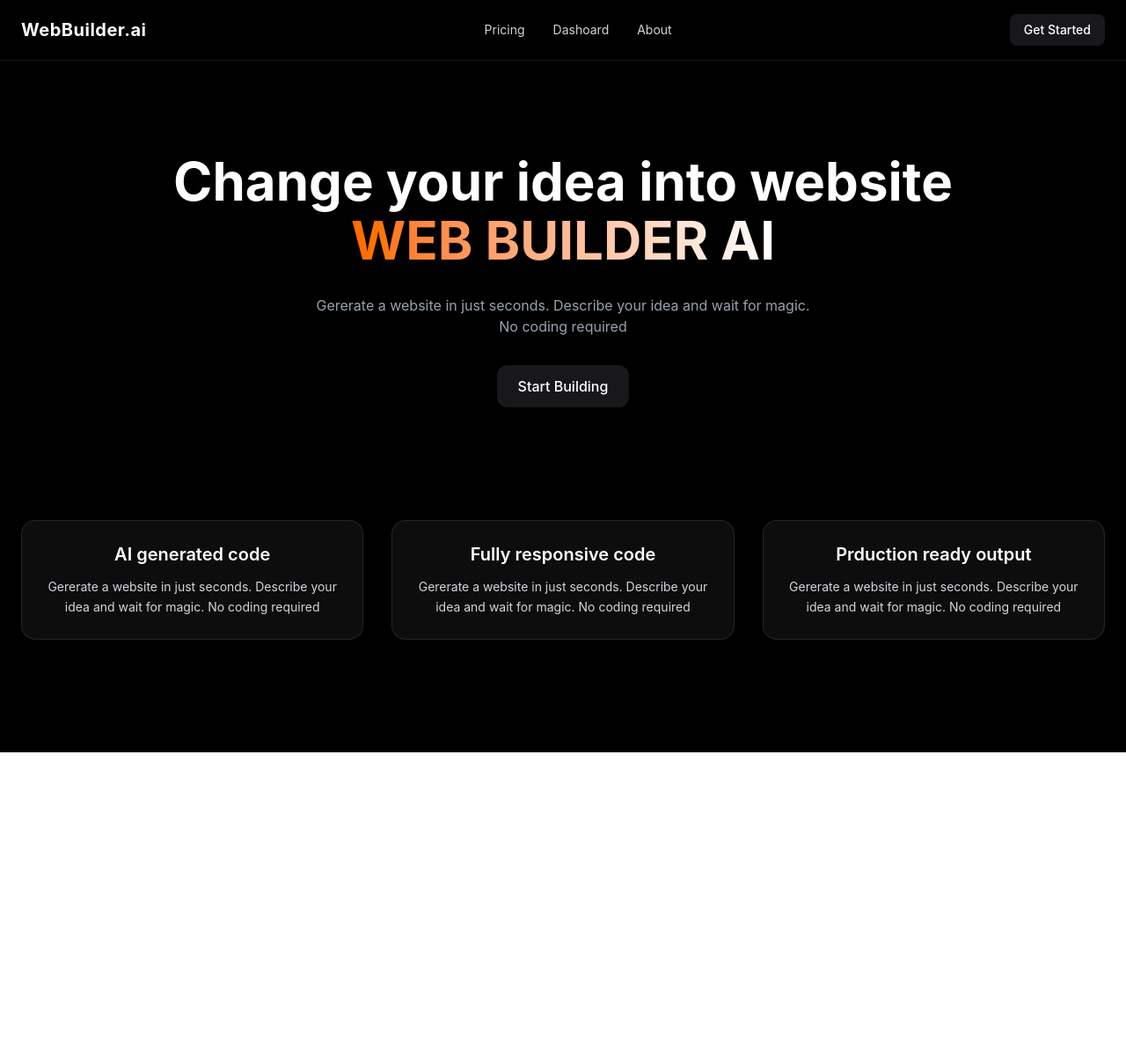
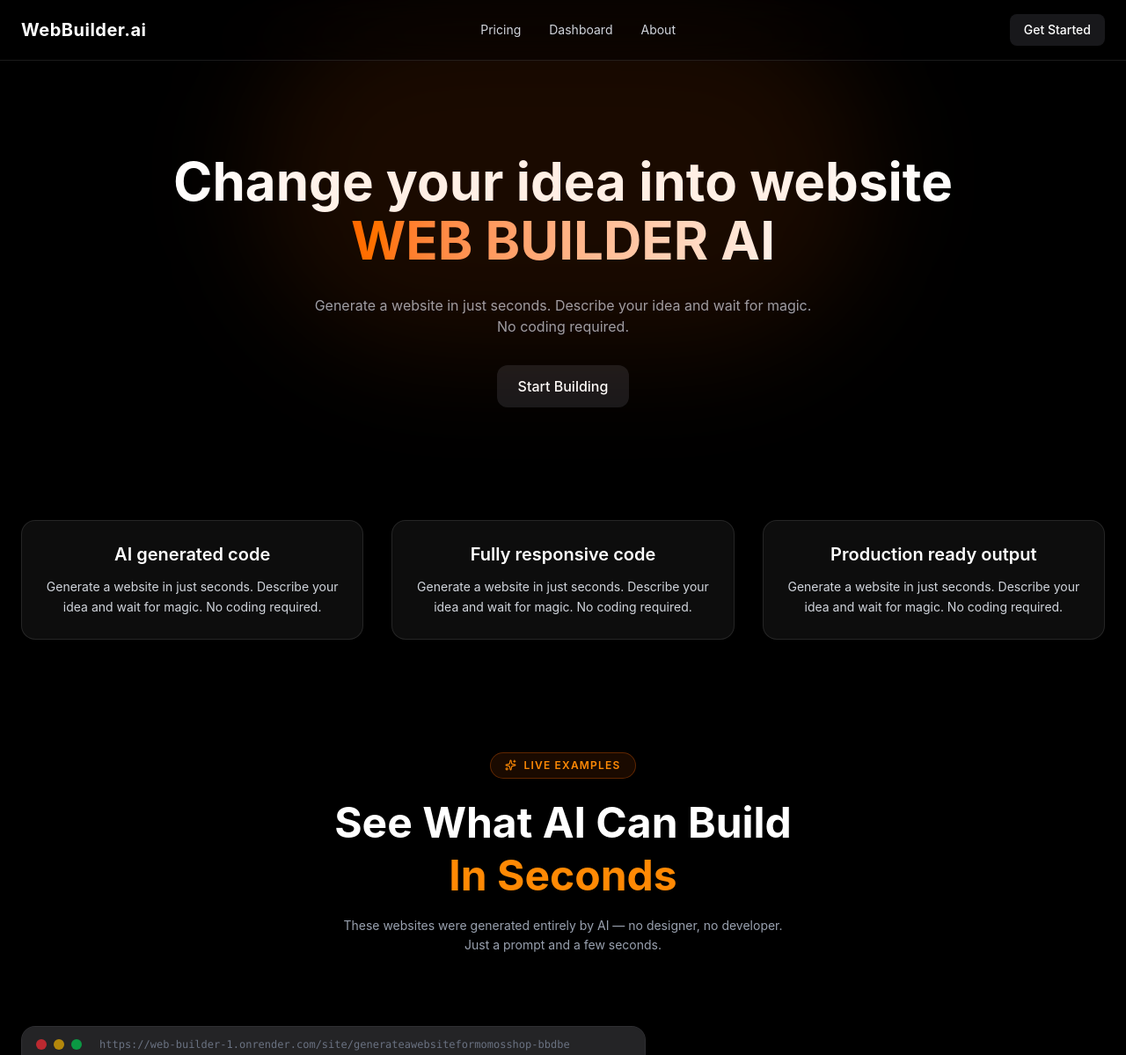
Before and after one commit to ayushpatwal011/web-builder, a React (Vite) app in the folder client/: page / in a window 1280 px wide. Shown: the top 1199 px of the page at 88% size. Before the commit the page ends 855 px from the top, so only its background shows below. Built offline with nearby package versions, Linux system fonts and the light colour scheme; no server answers.

Commit message:
adding projects for demo

```diff
--- a/client/src/pages/Home.jsx
+++ b/client/src/pages/Home.jsx
@@ -2,7 +2,7 @@
 import { AnimatePresence, motion } from 'framer-motion'
 import LoginModel from '../components/LoginModel'
 import { useDispatch, useSelector } from 'react-redux'
-import { Coins, LogOutIcon } from 'lucide-react'
+import { Coins, LogOutIcon, ExternalLink, Sparkles } from 'lucide-react'
 import axios from 'axios'
 import { SERVER_URL } from '../App'
 import { setUserData } from '../redux/userSlice'
@@ -14,13 +14,29 @@
 	const highlightes = [
 		'AI generated code',
 		'Fully responsive code',
-		'Prduction ready output'
+		'Production ready output'
+	]
+
+	const showcaseProjects = [
+		{
+			title: "Mom's Shop",
+			description: "A fully AI-generated e-commerce storefront for a local momo shop. Complete with menu, branding, and a clean responsive layout — built in seconds.",
+			url: "https://web-builder-1.onrender.com/site/generateawebsiteformomosshop-bbdbe",
+			tag: "E-Commerce",
+		},
+		{
+			title: "Modern Calculator",
+			description: "A sleek, interactive calculator web app generated entirely by AI. Polished UI, smooth interactions, and production-ready code — no developer needed.",
+			url: "https://web-builder-1.onrender.com/site/generateamoderncalculatorwebsite-5e51f",
+			tag: "Web App",
+		},
 	]
 
 	const [openLogin, setOpenLogin] = useState(false)
 	const { userData } = useSelector(state => state.user)
 	const navigate = useNavigate()
 	const dispatch = useDispatch()
+
 	const handleLogout = async () => {
 		try {
 			await axios.get(`${SERVER_URL}/api/auth/logout`, { withCredentials: true })
@@ -28,10 +44,9 @@
 			toast.info("Logged out successfully")
 		} catch (e) {
 			toast.error("Logout failed")
-			console.log(e);
+			console.log(e)
 		}
 	}
-
 
 	return (
 		<div className='relative min-h-screen bg-black text-white overflow-hidden'>
@@ -44,66 +59,56 @@
 				className='fixed top-0 left-0 right-0 z-50 backdrop-blur-xl bg-black/40 border-b border-white/10'
 			>
 				<div className='max-w-7xl mx-auto px-6 py-4 flex justify-between items-center'>
-					<div className='text-xl font-bold tracking-wide '>
+					<div className='text-xl font-bold tracking-wide'>
 						WebBuilder.ai
 					</div>
-					<div className='hidden md:flex gap-8  text-gray-300'>
-						<button className='path' onClick={()=> navigate('/pricing')}>
-							Pricing
-						</button>
-						<button
-						onClick={()=> navigate('/dashboard')}
-						 className='path'>
-							Dashoard
-						</button>
-						<button className=' path'>
-							About
-						</button>
+					<div className='hidden md:flex gap-8 text-gray-300'>
+						<button className='path' onClick={() => navigate('/pricing')}>Pricing</button>
+						<button className='path' onClick={() => navigate('/dashboard')}>Dashboard</button>
+						<button className='path'>About</button>
 					</div>
-					<div className='flex justify-content-center items-center gap-5'>
-
-						{
-							userData && <div className='flex items-center justify-content-center gap-1 hover:text-white cursor-pointer btn' onClick={()=> navigate('/pricing')}>
-								<Coins /> <span>Cradits</span> <span className='font-bold'>{userData.credits}</span>
+					<div className='flex items-center gap-5'>
+						{userData && (
+							<div className='flex items-center gap-1 hover:text-white cursor-pointer btn' onClick={() => navigate('/pricing')}>
+								<Coins /> <span>Credits</span> <span className='font-bold'>{userData.credits}</span>
 							</div>
-						}
-						{
-							!userData ?
+						)}
+						{!userData ? (
 							<button className='bg-zinc-900 hover:bg-zinc-800 px-4 py-2 rounded-lg text-sm font-medium transition' onClick={() => setOpenLogin(true)}>
 								Get Started
-								</button> :
-								<div className='flex items-center justify-content-center gap-4'>
-
-									<button onClick={() => setOpenProfile(true)} >
+							</button>
+						) : (
+							<div className='flex items-center gap-4'>
+								<button onClick={() => setOpenProfile(true)}>
 									<img
 										src={userData.avatar || `https://ui-avatars.com/api/?name=${userData.user.name}`}
 										alt="avatar"
 										className="w-10 h-10 rounded-full object-cover ring-2 ring-orange-400 hover:scale-110 transition-transform duration-200 cursor-pointer"
 									/>
 								</button>
-									<button onClick={()=> handleLogout()} className='btn-icon'>
+								<button onClick={handleLogout} className='btn-icon'>
 									<LogOutIcon />
 								</button>
 							</div>
-						}
+						)}
 					</div>
 				</div>
 			</motion.div>
 
+			{/* Ambient glow background */}
+			<div className="absolute top-0 left-1/2 -translate-x-1/2 w-[700px] h-[400px] bg-orange-500/10 rounded-full blur-3xl pointer-events-none" />
+
 			{/* Hero Section */}
 			<section className='pt-44 pb-32 px-6 text-center'>
-
 				<motion.h1
 					initial={{ opacity: 0, y: 40 }}
 					animate={{ opacity: 1, y: 0 }}
 					transition={{ duration: 0.8 }}
-					className='text-4xl md:text-6xl font-bold '
+					className='text-4xl md:text-6xl font-bold'
 				>
 					Change your idea into website
 					<br />
-					<span className=' pro'>
-						WEB BUILDER AI
-					</span>
+					<span className='pro'>WEB BUILDER AI</span>
 				</motion.h1>
 				<motion.p
 					initial={{ opacity: 0, y: 40 }}
@@ -111,7 +116,7 @@
 					transition={{ delay: 0.3, duration: 0.6 }}
 					className='mt-6 text-gray-400 max-w-xl mx-auto'
 				>
-					Gererate a website in just seconds. Describe your idea and wait for magic. No coding required
+					Generate a website in just seconds. Describe your idea and wait for magic. No coding required.
 				</motion.p>
 				<motion.div
 					initial={{ opacity: 0, scale: 0.8 }}
@@ -119,41 +124,154 @@
 					transition={{ delay: 0.6, duration: 0.4 }}
 					className='mt-8'
 				>
-					<button className='btn'
-					onClick={()=> navigate('/generated')}>
+					<button className='btn' onClick={() => navigate('/generated')}>
 						Start Building
 					</button>
 				</motion.div>
-
 			</section>
 
-			{/* highlight */}
+			{/* Highlights */}
 			<section className="max-w-7xl mx-auto px-6 pb-32 grid md:grid-cols-3 gap-8">
-				{highlightes.map((h, i) => {
-					return (
+				{highlightes.map((h, i) => (
 					<motion.div
 						key={i}
 						initial={{ opacity: 0, y: 40 }}
 						whileInView={{ opacity: 1, y: 0 }}
-							transition={{ duration: 0.5, delay: i * 0.5 }}
+						viewport={{ once: true }}
+						transition={{ duration: 0.5, delay: i * 0.15 }}
 						className="bg-white/5 backdrop-blur-lg border border-white/10 rounded-2xl p-6 text-center hover:scale-105 transition-all duration-300"
 					>
-							<h1 className="text-xl font-semibold text-white mb-3">
-								{h}
-							</h1>
-
+						<h1 className="text-xl font-semibold text-white mb-3">{h}</h1>
 						<p className="text-gray-300 text-sm leading-relaxed">
-								Gererate a website in just seconds. Describe your idea and wait for magic. No coding required
+							Generate a website in just seconds. Describe your idea and wait for magic. No coding required.
 						</p>
 					</motion.div>
-					);
-				})}
+				))}
 			</section>
 
-			{/* login Model */}
-			{openLogin && <LoginModel open={openLogin} onClose={() => setOpenLogin(false)} />}
+			{/* ── Showcase Section ── */}
+			<section className="max-w-7xl mx-auto px-6 pb-40">
 
+				{/* Section header */}
+				<motion.div
+					initial={{ opacity: 0, y: 30 }}
+					whileInView={{ opacity: 1, y: 0 }}
+					viewport={{ once: true }}
+					transition={{ duration: 0.6 }}
+					className="text-center mb-20"
+				>
+					<div className="inline-flex items-center gap-2 bg-orange-500/10 border border-orange-500/30 text-orange-400 text-xs font-semibold px-4 py-1.5 rounded-full mb-5 tracking-widest uppercase">
+						<Sparkles size={13} /> Live Examples
 					</div>
+					<h2 className="text-3xl md:text-5xl font-bold text-white leading-tight">
+						See What AI Can Build <br />
+						<span className="text-orange-400">In Seconds</span>
+					</h2>
+					<p className="mt-4 text-gray-400 max-w-lg mx-auto text-sm leading-relaxed">
+						These websites were generated entirely by AI — no designer, no developer. Just a prompt and a few seconds.
+					</p>
+				</motion.div>
+
+				{/* Project cards */}
+				<div className="flex flex-col gap-32">
+					{showcaseProjects.map((project, i) => {
+						const isEven = i % 2 === 0
+						return (
+							<motion.div
+								key={i}
+								initial={{ opacity: 0, y: 60 }}
+								whileInView={{ opacity: 1, y: 0 }}
+								viewport={{ once: true, margin: "-80px" }}
+								transition={{ duration: 0.7, ease: "easeOut" }}
+								className={`flex flex-col ${isEven ? 'md:flex-row' : 'md:flex-row-reverse'} items-center gap-12`}
+							>
+								{/* iFrame preview */}
+								<motion.div
+									whileHover={{ scale: 1.02 }}
+									transition={{ duration: 0.3 }}
+									className="w-full md:w-3/5 relative group"
+								>
+									{/* Glow */}
+									<div className="absolute -inset-1 bg-gradient-to-br from-orange-500/30 via-orange-400/10 to-transparent rounded-2xl blur-xl opacity-0 group-hover:opacity-100 transition-opacity duration-500 pointer-events-none" />
+
+									{/* Browser chrome */}
+									<div className="relative rounded-2xl overflow-hidden border border-white/10 bg-zinc-900 shadow-2xl shadow-black/60">
+										<div className="flex items-center gap-2 px-4 py-3 bg-zinc-800/80 border-b border-white/5">
+											<span className="w-3 h-3 rounded-full bg-red-500/70" />
+											<span className="w-3 h-3 rounded-full bg-yellow-500/70" />
+											<span className="w-3 h-3 rounded-full bg-green-500/70" />
+											<span className="ml-3 text-xs text-gray-500 font-mono truncate">{project.url}</span>
+										</div>
+										<div className="relative w-full h-[400px]">
+											<iframe
+												src={project.url}
+												title={project.title}
+												className="w-full h-full border-0 pointer-events-none"
+												loading="lazy"
+												sandbox="allow-scripts allow-same-origin"
+											/>
+											{/* subtle overlay so iframe doesn't intercept hover */}
+											<div className="absolute inset-0 pointer-events-none" />
+										</div>
+									</div>
+								</motion.div>
+
+								{/* Text content */}
+								<motion.div
+									initial={{ opacity: 0, x: isEven ? 30 : -30 }}
+									whileInView={{ opacity: 1, x: 0 }}
+									viewport={{ once: true }}
+									transition={{ duration: 0.6, delay: 0.2 }}
+									className="w-full md:w-2/5 flex flex-col gap-5"
+								>
+									<span className="inline-block w-fit text-xs font-bold tracking-widest uppercase bg-orange-500/10 border border-orange-500/25 text-orange-400 px-3 py-1 rounded-full">
+										{project.tag}
+									</span>
+									<h3 className="text-3xl md:text-4xl font-bold text-white leading-snug">
+										{project.title}
+									</h3>
+									<p className="text-gray-400 text-sm leading-relaxed">
+										{project.description}
+									</p>
+
+									{/* Divider */}
+									<div className="w-12 h-0.5 bg-orange-500/50 rounded-full" />
+
+									<a
+									href={project.url}
+									target="_blank"
+									rel="noopener noreferrer"
+									className="inline-flex items-center gap-2 w-fit bg-orange-500 hover:bg-orange-400 text-black font-semibold text-sm px-5 py-2.5 rounded-xl transition-all duration-200 hover:scale-105 active:scale-95"
+									>
+									View Live Site <ExternalLink size={15} />
+								</a>
+							</motion.div>
+							</motion.div>
+				)
+					})}
+		</div>
+
+				{/* Bottom CTA */ }
+	<motion.div
+		initial={{ opacity: 0, y: 30 }}
+		whileInView={{ opacity: 1, y: 0 }}
+		viewport={{ once: true }}
+		transition={{ duration: 0.6 }}
+		className="mt-28 text-center"
+	>
+		<p className="text-gray-400 mb-5 text-sm">Ready to build yours?</p>
+		<button
+			className="btn"
+			onClick={() => navigate('/generated')}
+		>
+			Generate My Website →
+		</button>
+	</motion.div>
+			</section >
+
+	{/* Login Modal */ }
+{ openLogin && <LoginModel open={openLogin} onClose={() => setOpenLogin(false)} /> }
+		</div >
 	)
 }
 
```
Lines whose indentation alone changed are shown as unchanged.
